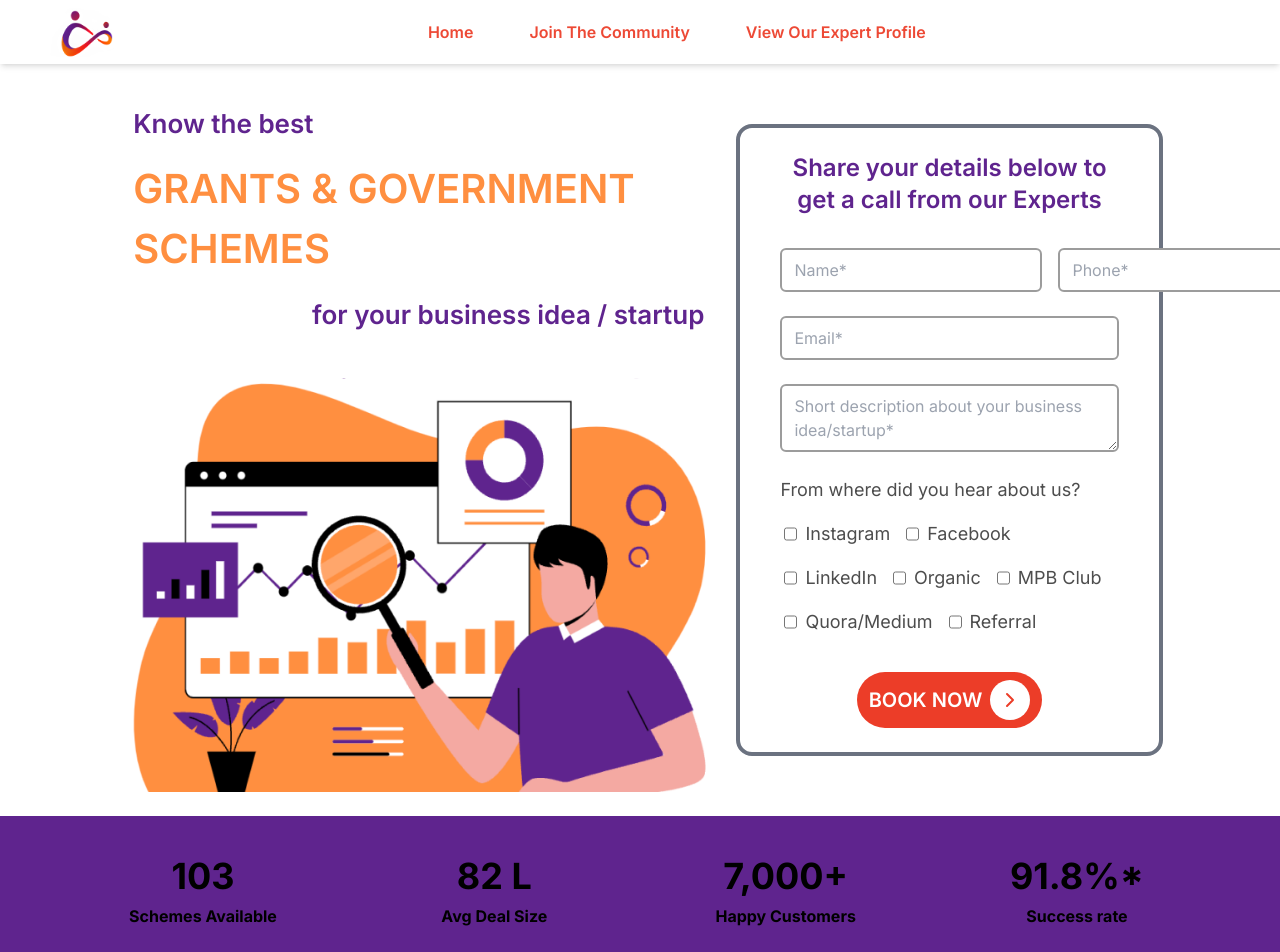
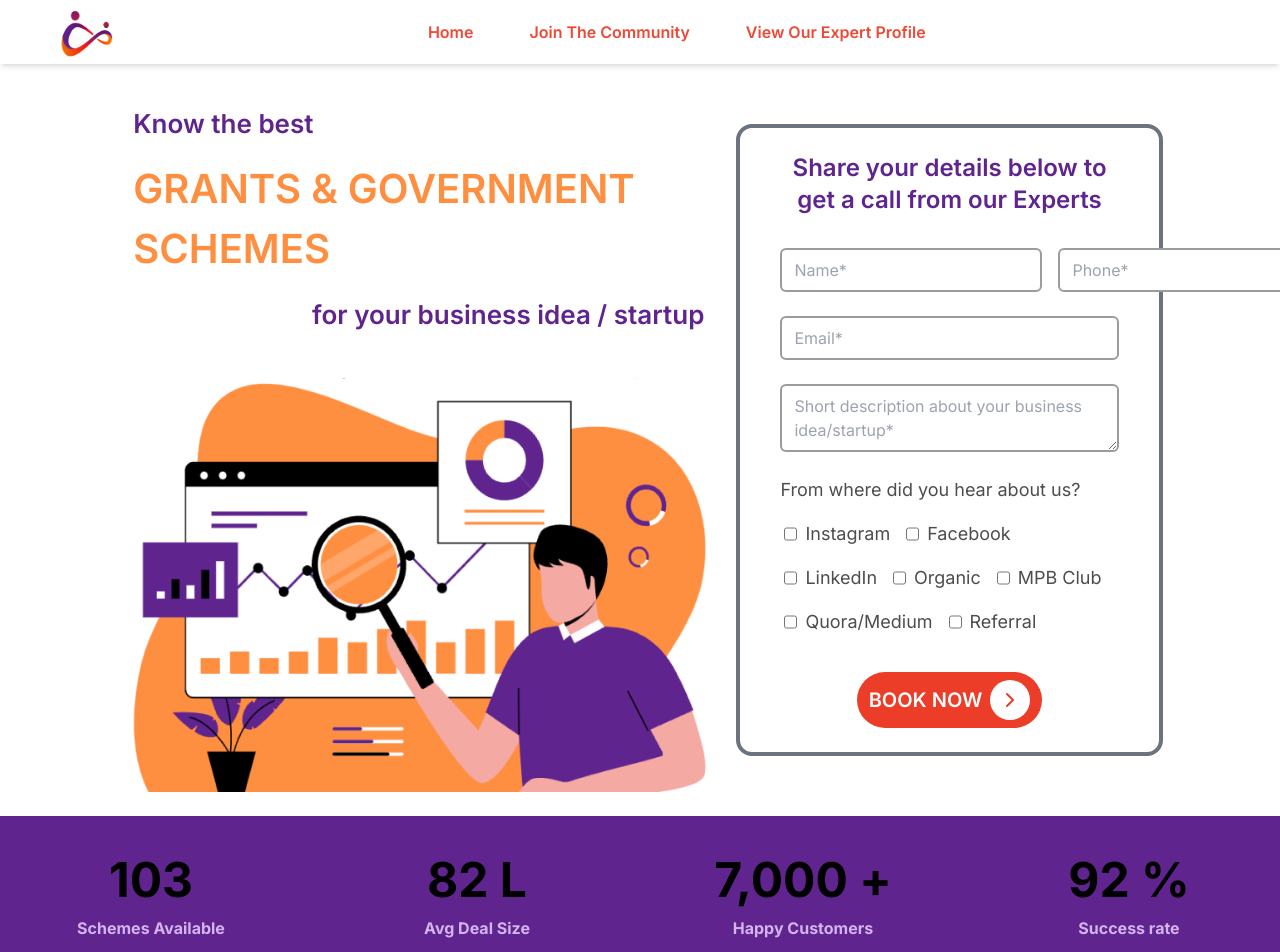
Before and after one commit to MyProBuddy/mpbforms, a Next.js app: page / in a window 1280 px wide. Shown: the top 952 px of the page. Built offline with nearby package versions, Linux system fonts and the light colour scheme.

Commit message:
updated the counter

```diff
--- a/components/sections/counter.tsx
+++ b/components/sections/counter.tsx
@@ -1,32 +1,36 @@
-"use client";
+'use client'
 
-import React from 'react';
-import CountUp from 'react-countup';
+import React from 'react'
+import CountUp from 'react-countup'
 
+interface CounterItemProps {
+    count: number
+    append: string
+    content: string
+}
+
+export function CounterItem({ count, append, content }: CounterItemProps) {
+    return (
+        <div className='w-52 py-4 flex flex-col gap-1 justify-center items-center'>
+            <h2 className='text-5xl font-bold text-center'>
+                <CountUp end={count} /> {append}
+            </h2>
+            <p className='py-2 font-bold text-center text-[#d5b3ef]'>
+                {content}
+            </p>
+        </div>
+    )
+}
 
 const Counter = () => {
     return (
-        <div className="flex bg-[#5F248E] py-6 justify-center">
-            <div className="flex justify-between flex-wrap w-4/5">
-            <div className="w-[150px] py-4">
-                <h1 className="text-4xl font-bold text-center"><CountUp end={103} /></h1>
-                <p className="py-2 font-bold text-center">Schemes Available </p>
-            </div>
-            <div className="w-[150px] py-4">
-                <h2 className="text-4xl font-bold text-center"><CountUp end={82} /> L</h2>
-                <p className="py-2 font-bold text-center">Avg Deal Size</p>
-            </div>
-            <div className="w-[150px] py-4">
-                <h2 className="text-4xl font-bold text-center"><CountUp end={7000} />+</h2>
-                <p className="py-2 font-bold text-center">Happy Customers</p>
-            </div>
-            <div className="w-[150px] py-4">
-                <h2 className="text-4xl font-bold text-center"><CountUp end={91.8} decimals={1}/>%* </h2>
-                <p className="py-2 font-bold text-center">Success rate</p>
-            </div>
+        <div className='bg-[#5F248E] py-6 justify-items-center grid grid-cols-1 sm:grid-cols-2 lg:grid-cols-4 gap-6'>
+            <CounterItem count={103} append='' content='Schemes Available' />
+            <CounterItem count={82} append='L' content='Avg Deal Size' />
+            <CounterItem count={7000} append='+' content='Happy Customers' />
+            <CounterItem count={91.8} append='%' content='Success rate' />
         </div>
-        </div>
-    );
-};
+    )
+}
 
-export default Counter;
+export default Counter
```
